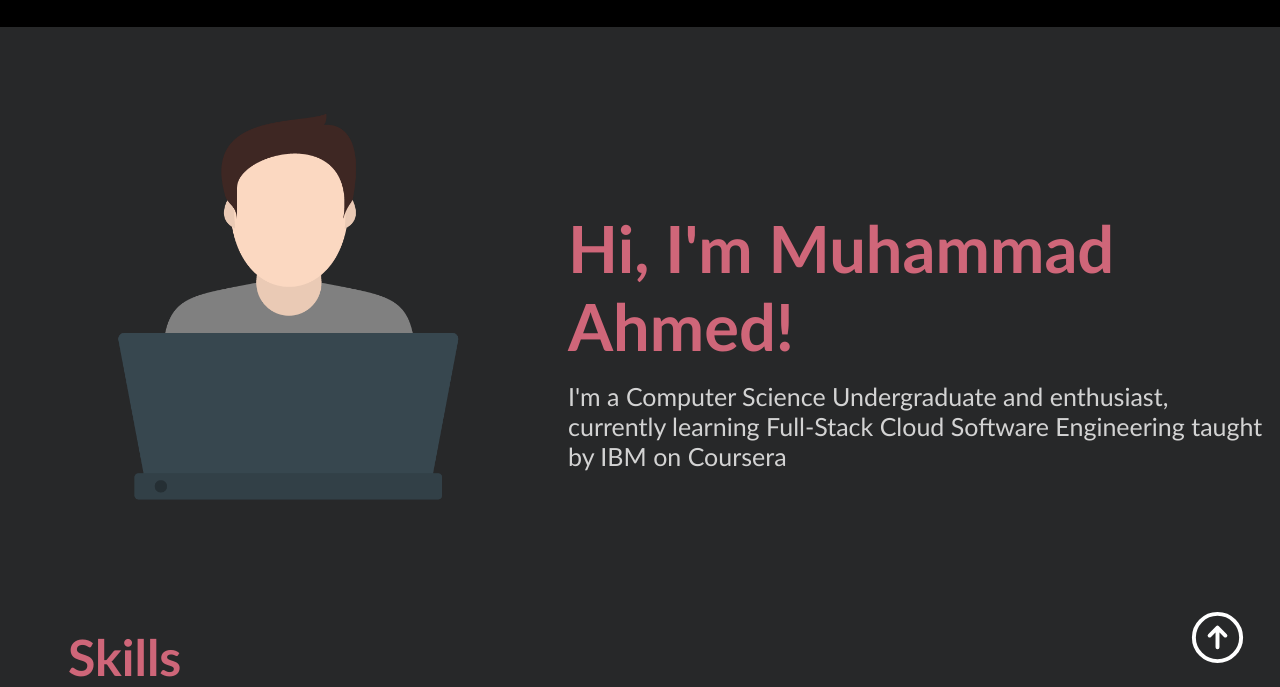
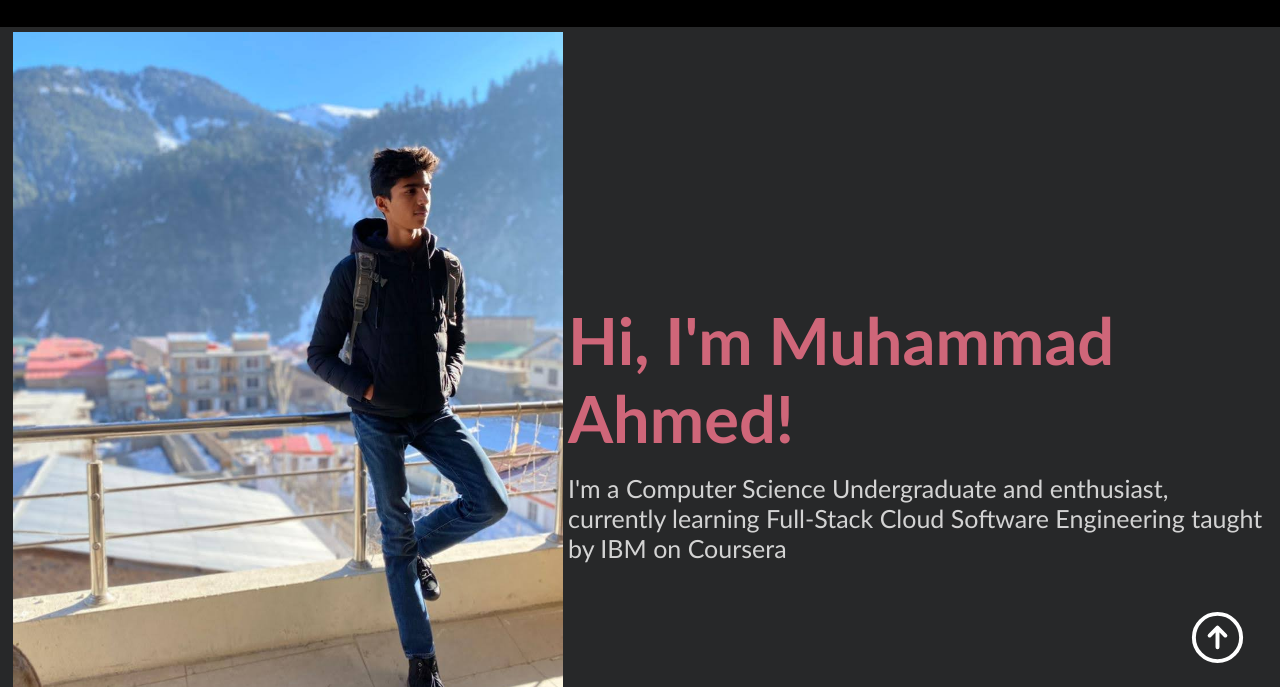
Before and after one commit to Ahmedgito/My-Portfolio, a plain HTML site: page index.html in a window 1280 px wide. Shown: the part 113-800 px from the top of the page. Drawn offline with Linux system fonts and the light colour scheme; a script that the page names is missing.

Commit message:
index.html

```diff
--- a/index.html
+++ b/index.html
@@ -34,7 +34,7 @@
     <!-- About Me -->
     <section id="about-me" class="container">
       <div>
-        <img src="html_finalprojimages/see.png" class="profile_image"/>
+        <img src="html_finalprojimages/ahmed.jpg" class="profile_image"/>
       </div>
 
       <div id="bg" class="bgg">
```
